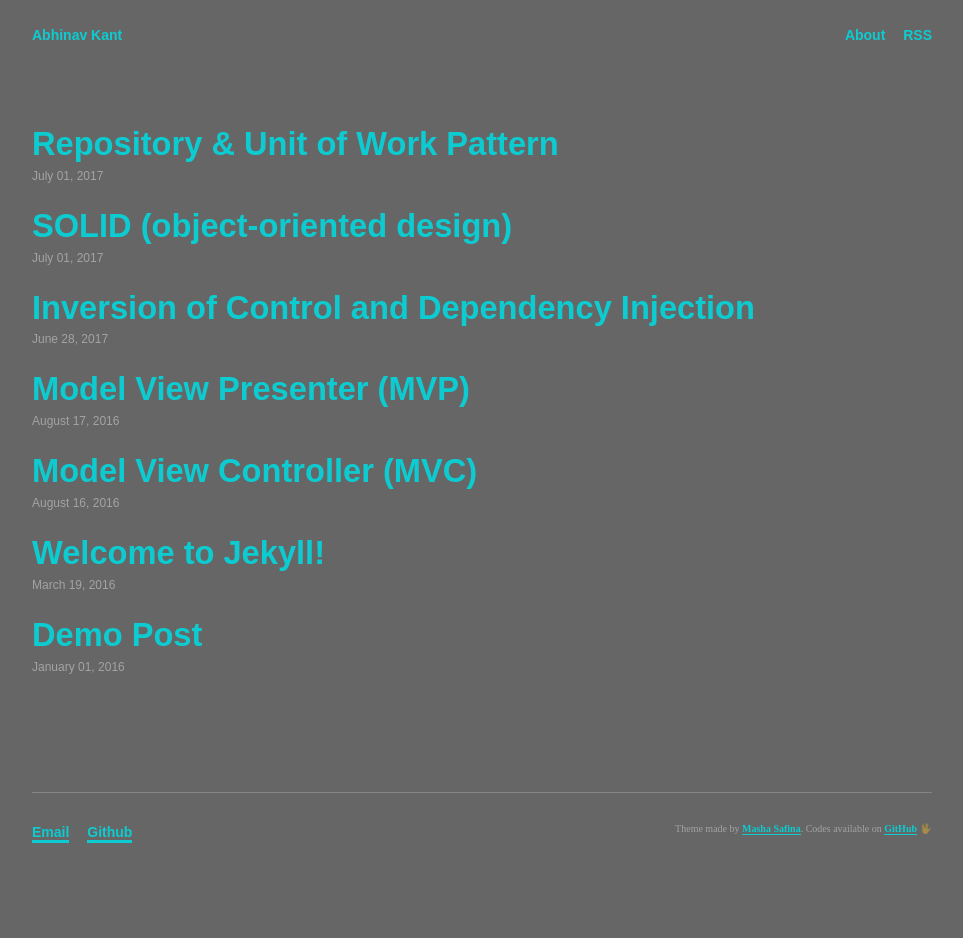
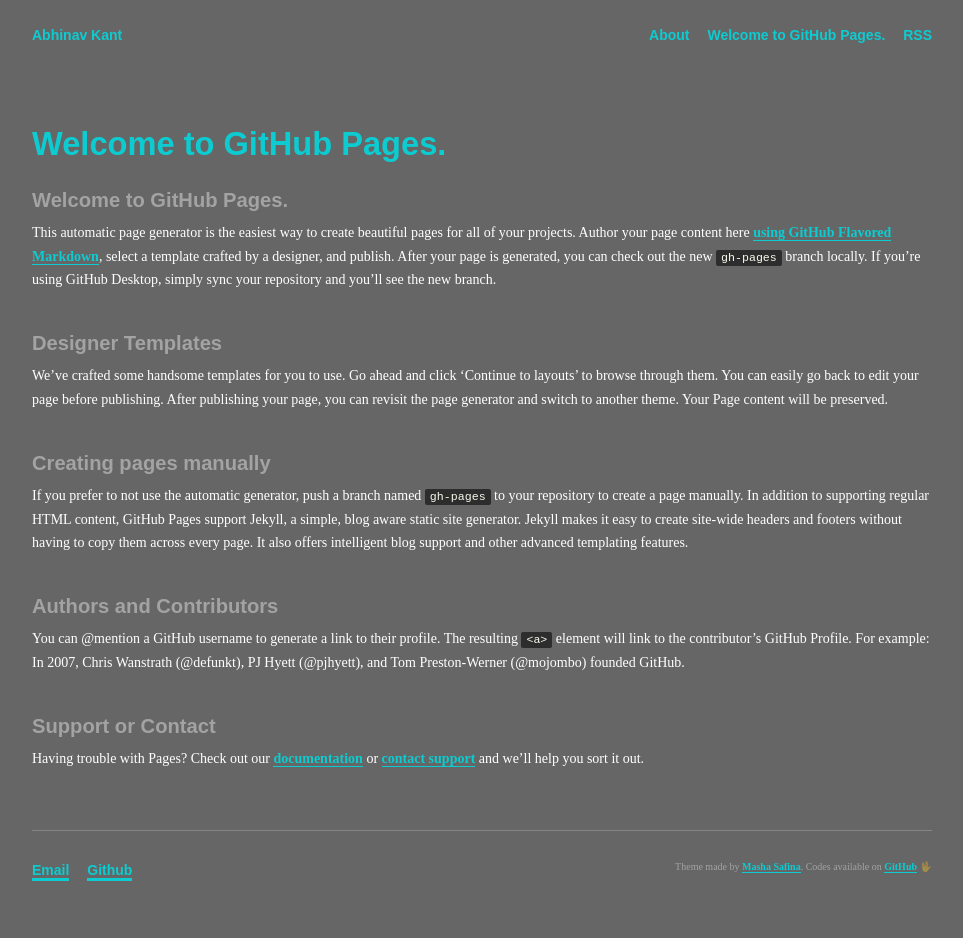
Before and after one commit to abhinavkant/abhinavkant.github.io, a Jekyll site: the page built from index.md, in a window 1280 px wide. Shown: the whole page, without its empty margins (158-1121 px from the left). Built offline with Jekyll 4.4.1, drawn with Linux system fonts in a browser that asks for light colours; some web fonts are replaced; our own code applies the rules of GitHub Pages for plain Markdown files; before the commit the page ends 900 px from its top, so only the background shows below that.

Commit message:
Set theme jekyll-theme-slate and migrate Page Generator content

```diff
--- a/_config.yml
+++ b/_config.yml
@@ -13,3 +13,7 @@
 # Build settings
 markdown: kramdown
 permalink: pretty
+
+google_analytics:
+show_downloads: true
+theme: jekyll-theme-slate
--- a/index.html
+++ /dev/null
@@ -1,16 +0,0 @@
----
-layout: default
----
-
-<div class="home">
-  <ul class="post-list">
-    {% for post in site.posts %}
-      <li>
-        <h1>
-          <a class="post-link" href="{{ post.url | prepend: site.baseurl }}">{{ post.title }}</a>
-        </h1>
-        <span class="post-meta">{{ post.date | date: "%B %d, %Y" }}</span>
-      </li>
-    {% endfor %}
-  </ul>
-</div>
--- /dev/null
+++ b/index.md
@@ -0,0 +1,14 @@
+### Welcome to GitHub Pages.
+This automatic page generator is the easiest way to create beautiful pages for all of your projects. Author your page content here [using GitHub Flavored Markdown](https://guides.github.com/features/mastering-markdown/), select a template crafted by a designer, and publish. After your page is generated, you can check out the new `gh-pages` branch locally. If you’re using GitHub Desktop, simply sync your repository and you’ll see the new branch.
+
+### Designer Templates
+We’ve crafted some handsome templates for you to use. Go ahead and click 'Continue to layouts' to browse through them. You can easily go back to edit your page before publishing. After publishing your page, you can revisit the page generator and switch to another theme. Your Page content will be preserved.
+
+### Creating pages manually
+If you prefer to not use the automatic generator, push a branch named `gh-pages` to your repository to create a page manually. In addition to supporting regular HTML content, GitHub Pages support Jekyll, a simple, blog aware static site generator. Jekyll makes it easy to create site-wide headers and footers without having to copy them across every page. It also offers intelligent blog support and other advanced templating features.
+
+### Authors and Contributors
+You can @mention a GitHub username to generate a link to their profile. The resulting `<a>` element will link to the contributor’s GitHub Profile. For example: In 2007, Chris Wanstrath (@defunkt), PJ Hyett (@pjhyett), and Tom Preston-Werner (@mojombo) founded GitHub.
+
+### Support or Contact
+Having trouble with Pages? Check out our [documentation](https://help.github.com/pages) or [contact support](https://github.com/contact) and we’ll help you sort it out.
```
Also changed, not shown: params.json (deleted, +0 -6 lines).
